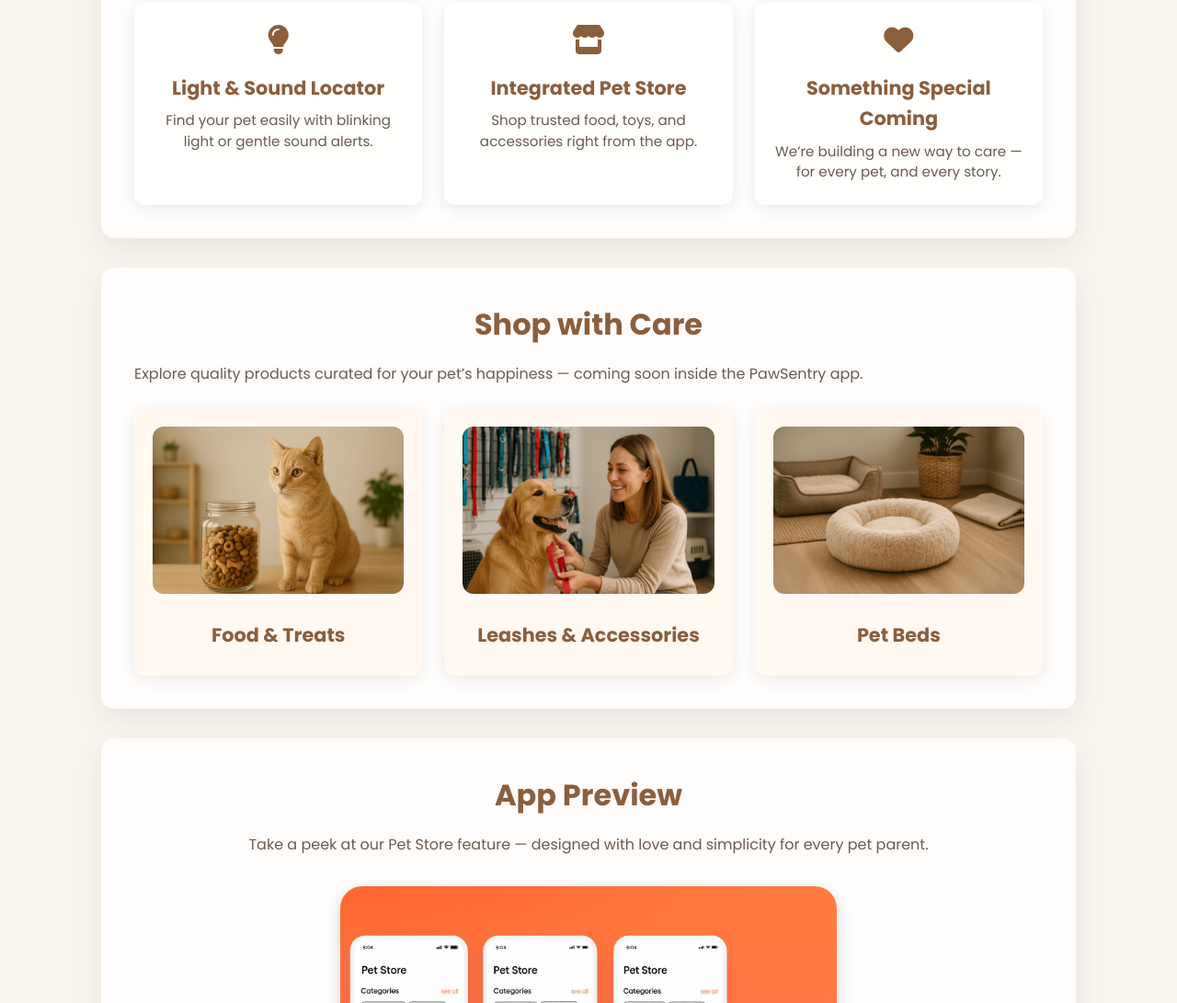
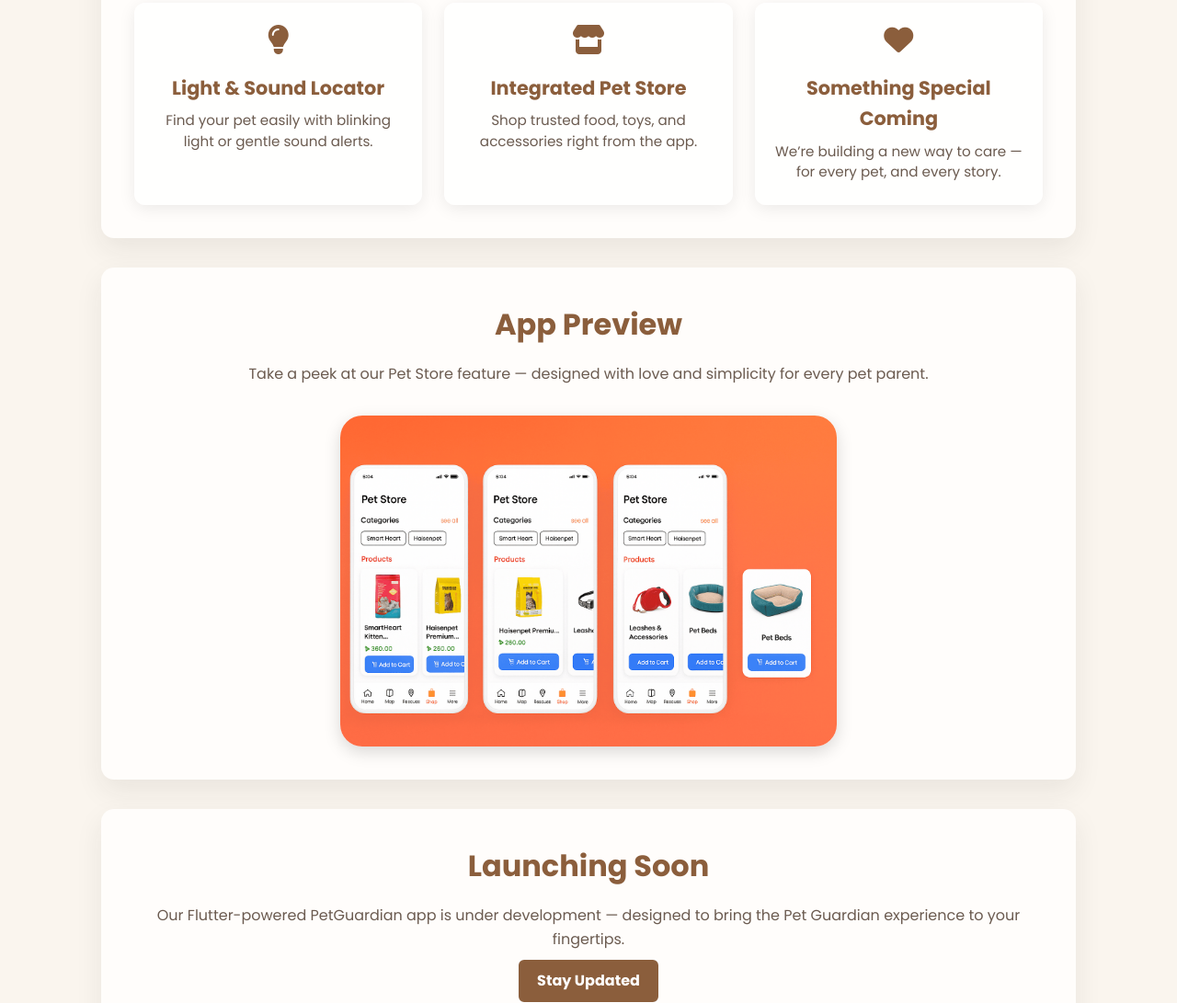
Before and after one commit to petguardian-program/pet-guardian-limited, a plain HTML site: page app.html in a window 1280 px wide. Shown: the part 742-1833 px from the top of the page at 92% size. Drawn offline with Linux system fonts and the light colour scheme.

Commit message:
App Page Improvement

```diff
--- a/app.html
+++ b/app.html
@@ -93,7 +93,7 @@
   </section>
 
   <!-- Pet Store Preview -->
-  <section class="page-section reveal">
+  <!-- <section class="page-section reveal">
     <h2>Shop with Care</h2>
     <p>Explore quality products curated for your pet’s happiness — coming soon inside the PawSentry app.</p>
     <div class="grid grid-3 pet-store-grid">
@@ -110,7 +110,7 @@
         <h3>Pet Beds</h3>
       </div>
     </div>
-  </section>
+  </section> -->
 
     <!-- App Mockups Section -->
   <section class="page-section reveal app-mockups" style="text-align:center;">
```
